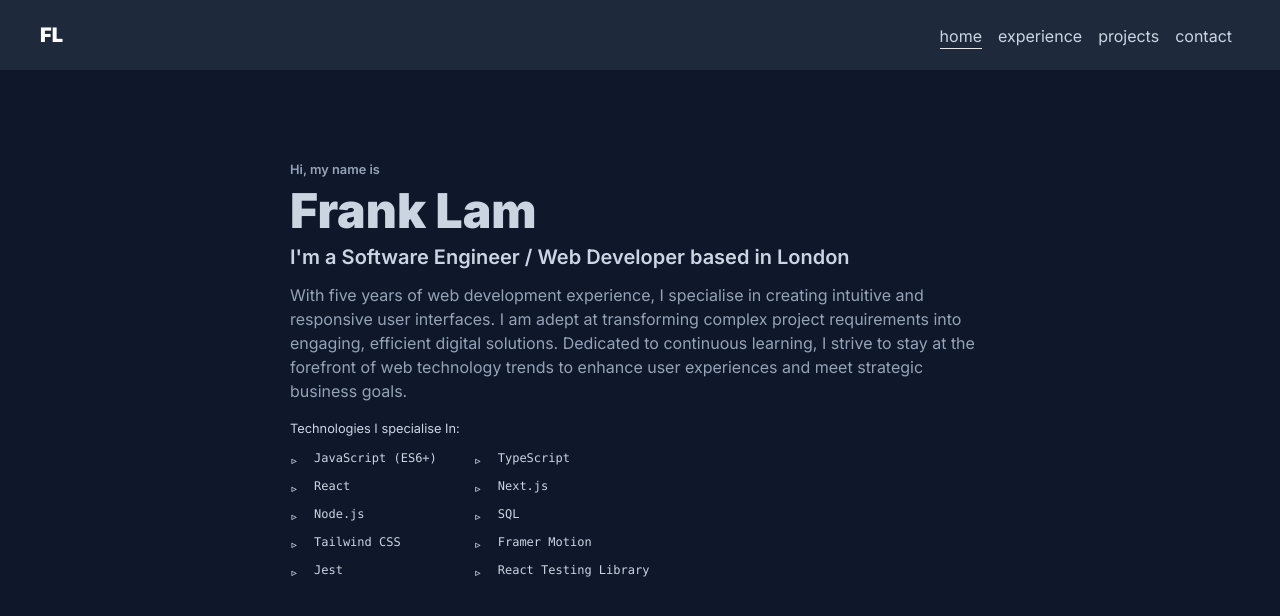
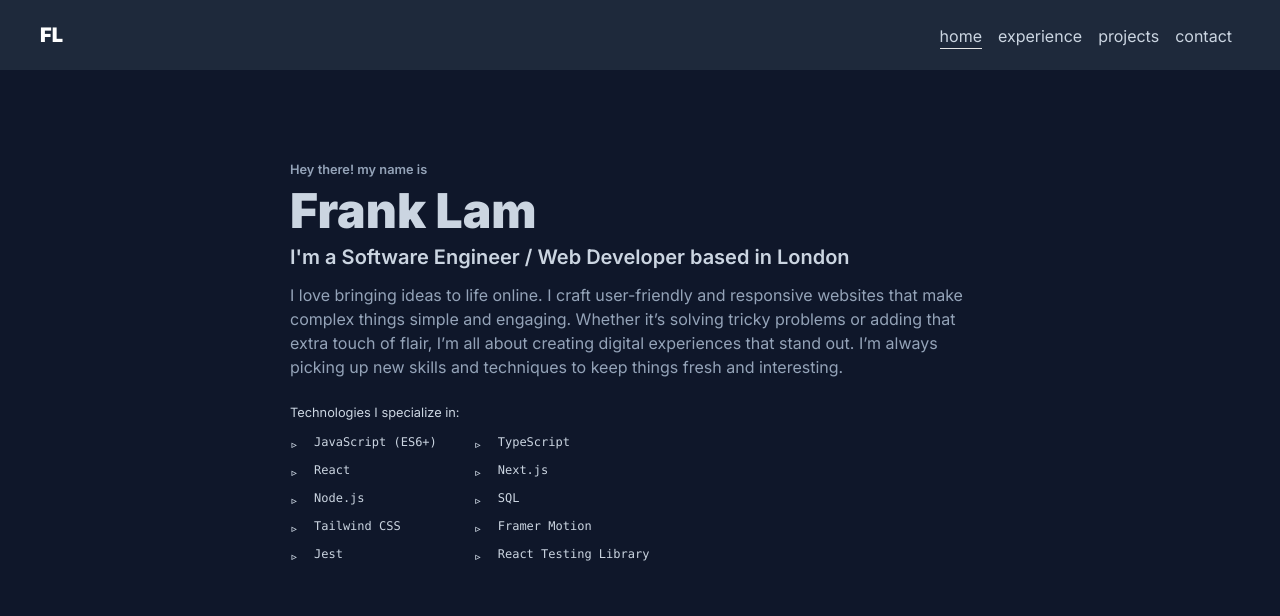
Before and after one commit to ltk55/frank-lam-portfolio, a Next.js app: page / in a window 1280 px wide. Shown: the top 616 px of the page. Built offline with nearby package versions, Linux system fonts and the light colour scheme.

Commit message:
docs: update self-intro

```diff
--- a/app/page.tsx
+++ b/app/page.tsx
@@ -6,7 +6,7 @@ import { useEffect } from "react";
 export default function Home() {
   useEffect(() => {
     document.title = "Frank Lam | Home";
-  });
+  }, []);
 
   const skills = [
     "JavaScript (ES6+)",
@@ -21,15 +21,19 @@ export default function Home() {
     "React Testing Library",
   ];
 
+  const sharedTransition = {
+    type: "spring",
+    stiffness: 100,
+    damping: 20,
+  };
+
   const containerVariants = {
     hidden: { opacity: 0, y: 20 },
     visible: {
       opacity: 1,
       y: 0,
       transition: {
-        type: "spring",
-        stiffness: 100,
-        damping: 20,
+        ...sharedTransition,
         delay: 0.2,
         staggerChildren: 0.1,
       },
@@ -41,11 +45,7 @@ export default function Home() {
     visible: {
       opacity: 1,
       x: 0,
-      transition: {
-        type: "spring",
-        stiffness: 100,
-        damping: 20,
-      },
+      transition: sharedTransition,
     },
   };
 
@@ -64,7 +64,7 @@ export default function Home() {
           className="font-semibold mb-1 text-slate-400"
           variants={itemVariants}
         >
-          Hi, my name is
+          Hey there! my name is
         </motion.small>
 
         <motion.h1 className="font-black text-5xl my-1" variants={itemVariants}>
@@ -78,25 +78,24 @@ export default function Home() {
           I&apos;m a Software Engineer / Web Developer based in London
         </motion.h3>
 
-        <motion.p className="my-2 text-slate-400" variants={itemVariants}>
-          With five years of web development experience, I specialise in
-          creating intuitive and responsive user interfaces. I am adept at
-          transforming complex project requirements into engaging, efficient
-          digital solutions. Dedicated to continuous learning, I strive to stay
-          at the forefront of web technology trends to enhance user experiences
-          and meet strategic business goals.
+        <motion.p className="mt-2 mb-4 text-slate-400" variants={itemVariants}>
+          I love bringing ideas to life online. I craft user-friendly and
+          responsive websites that make complex things simple and engaging.
+          Whether it’s solving tricky problems or adding that extra touch of
+          flair, I’m all about creating digital experiences that stand out. I’m
+          always picking up new skills and techniques to keep things fresh and
+          interesting.
         </motion.p>
 
         <motion.small className="mt-2" variants={itemVariants}>
-          Technologies I specialise In:
+          Technologies I specialize in:
         </motion.small>
 
         <motion.ul
           className="grid grid-cols-2 gap-y-1 md:grid-cols-2 md:gap-y-0 sm:gap-x-2 py-0 mt-3 list-none"
           variants={containerVariants}
         >
-          {skills &&
-            skills.map((skill, i) => (
+          {skills.map((skill, i) => (
             <motion.li
               key={i}
               className="relative mb-3 pl-6 font-mono text-xs"
```
Lines whose indentation alone changed are shown as unchanged.
